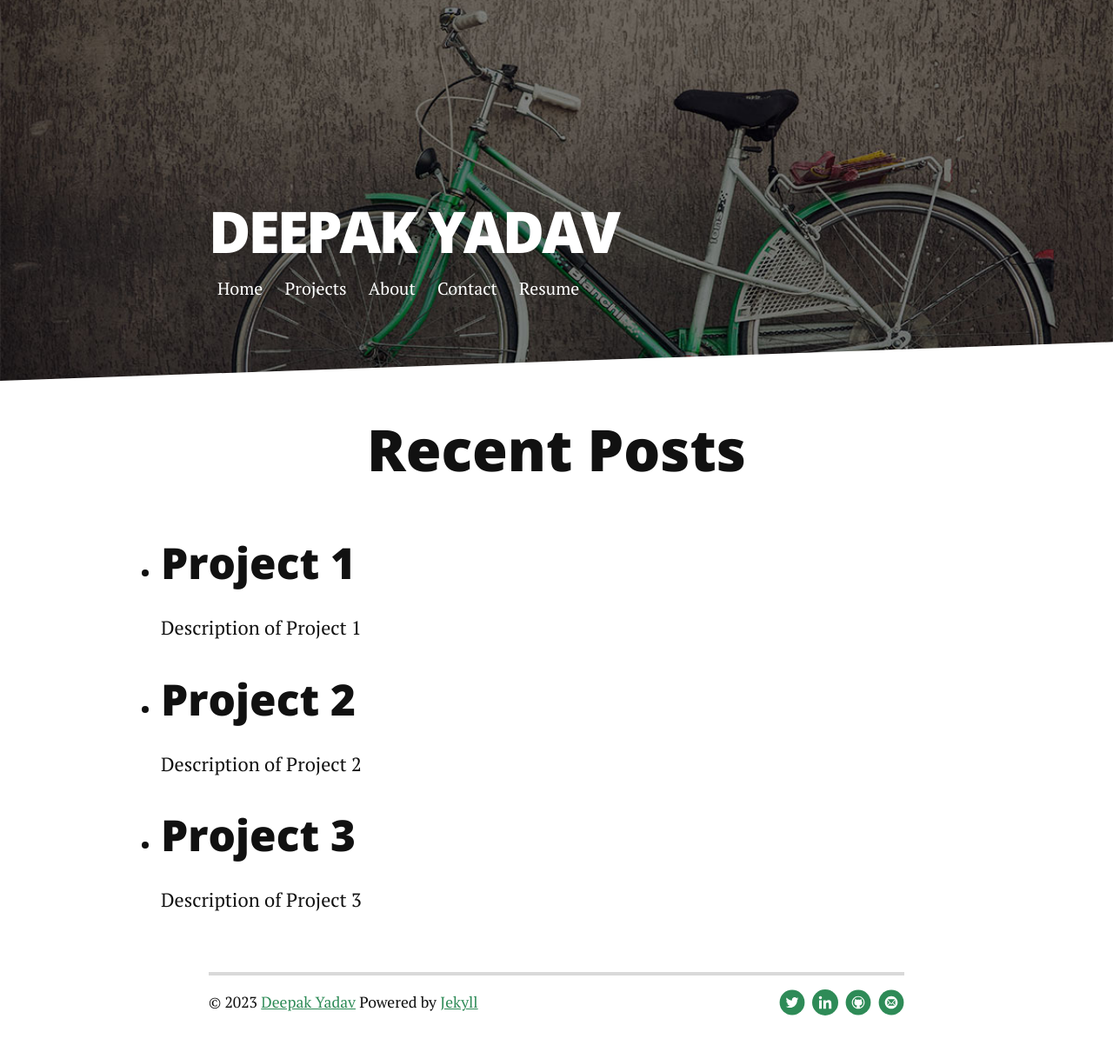
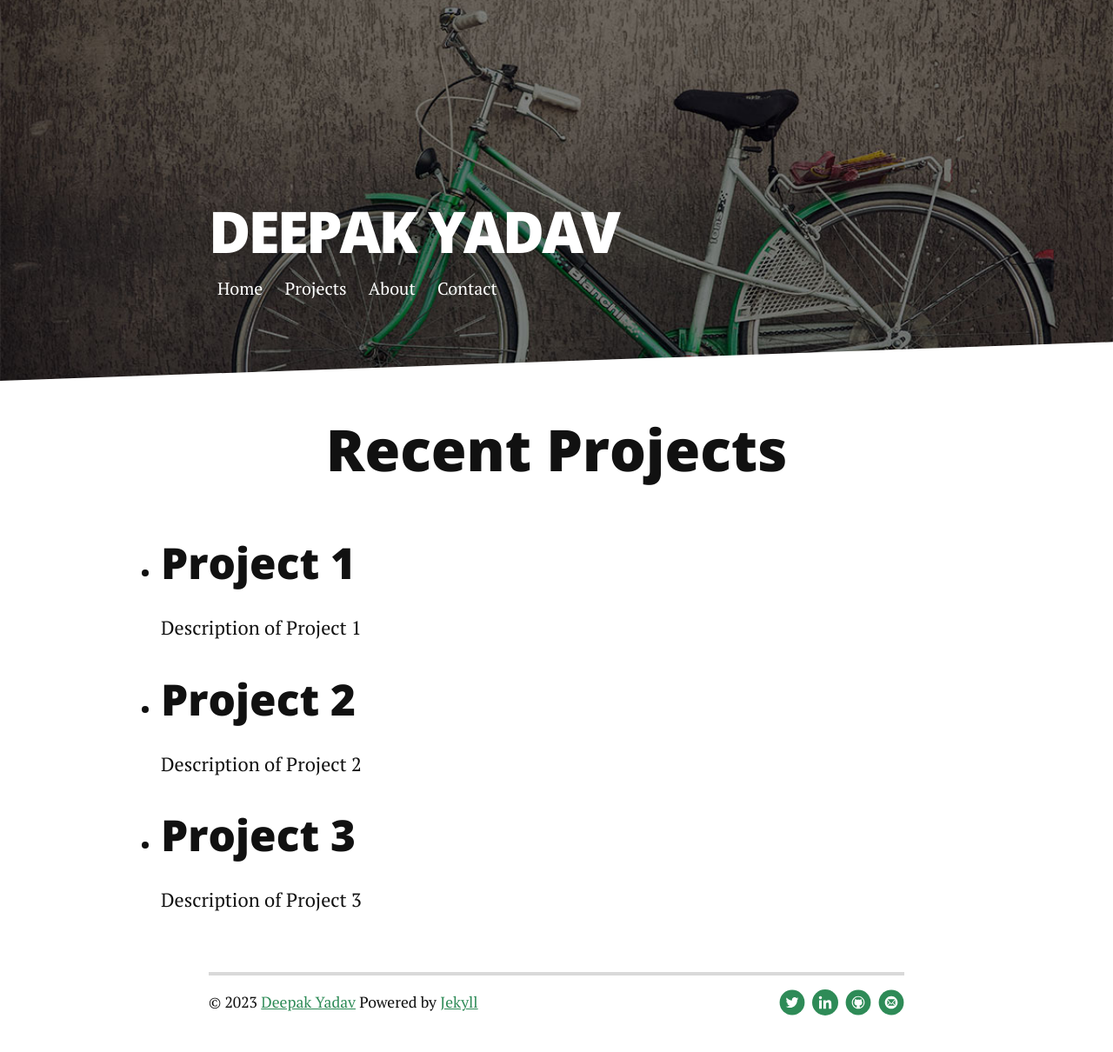
Before and after one commit to deepak7376/deepak7376.github.io, a Jekyll site: the page built from projects.html, in a window 1280 px wide. Shown: the whole page at 87% size. Built offline with Jekyll 4.4.1, drawn with Linux system fonts in a browser that asks for light colours; nearby versions of some CDN libraries.

Commit message:
updated the projects list and added resume.pdf file

```diff
--- a/_includes/header.html
+++ b/_includes/header.html
@@ -8,7 +8,6 @@
                      <a href="{{ link.url }}">{{ link.title }}</a>
                  </li>
                  {%- endfor -%}
-                 <li> <a href="https://github.com/deepak7376/resume/blob/main/Resume_27May2023_.pdf" target="_blank">Resume</a></li>
              </ul>
          </nav>
      </div>
--- a/projects.html
+++ b/projects.html
@@ -4,7 +4,7 @@
 ---
 
 <div class="projets" id="projects">
-	<h1 class="pageTitle">Recent Posts</h1>
+	<h1 class="pageTitle">Recent Projects</h1>
 	<div class="posts noList">
 		<ul>
 			<li>
```
Also changed, not shown: about.md (+1 -0 lines), 2 other files.
